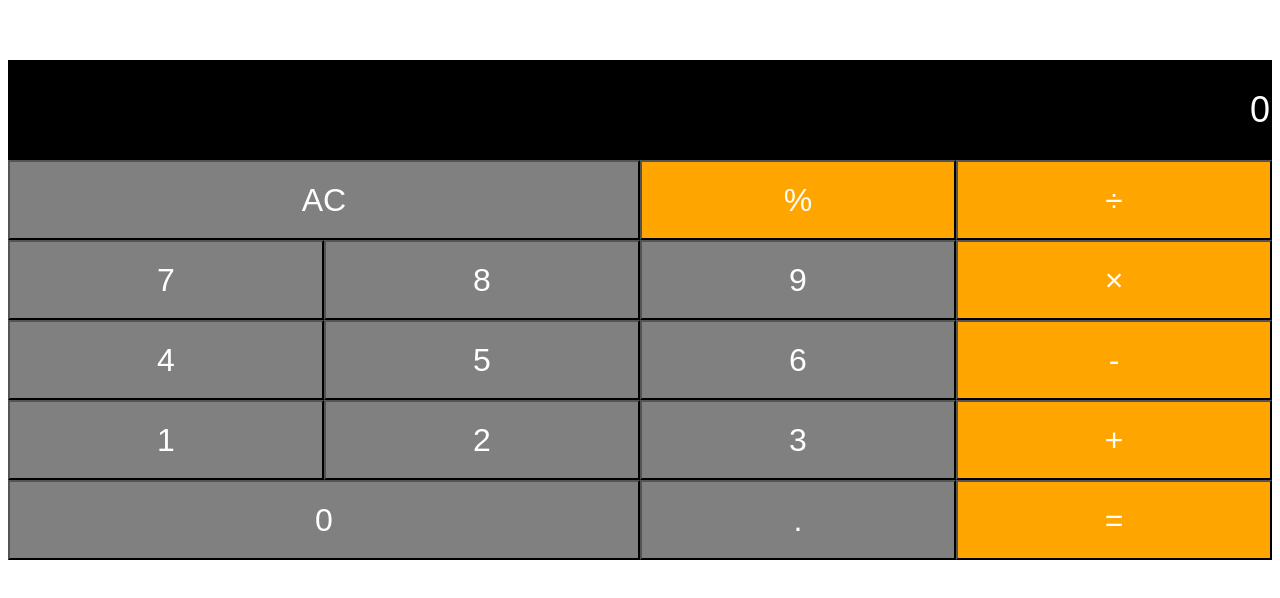
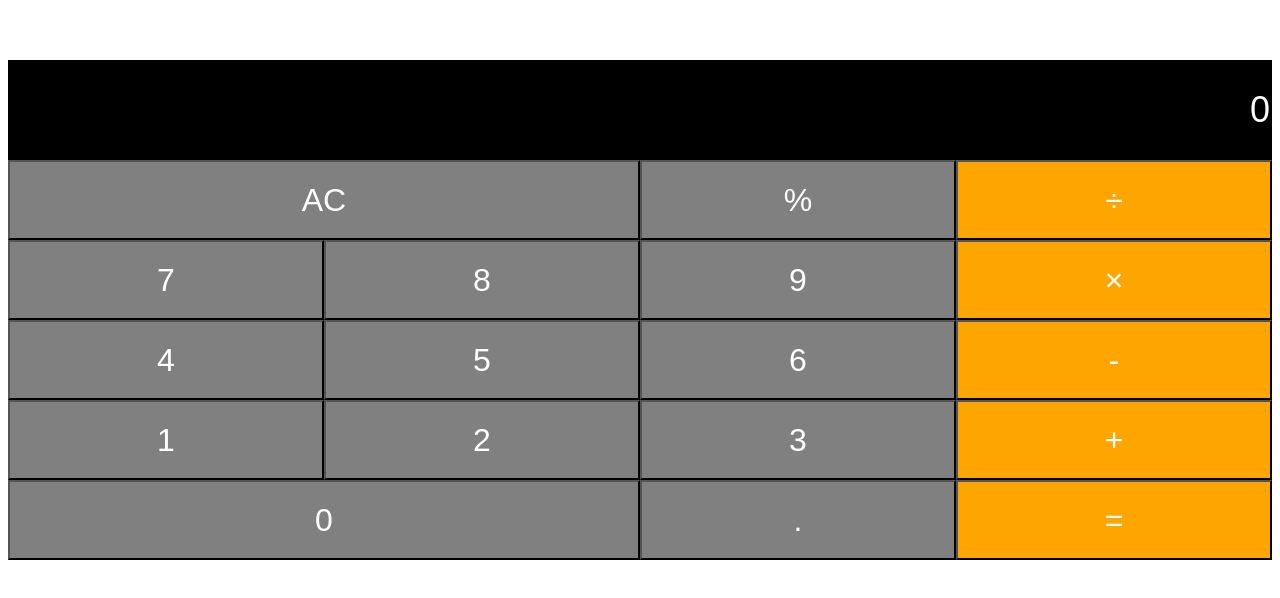
Before and after one commit to Alfabear57/Alfabear57.github.io-calc, a plain HTML site: page index.html in a window 1280 px wide. Shown: the part 148-746 px from the top of the page. Drawn offline with Linux system fonts and the light colour scheme.

Commit message:
Update index.html

```diff
--- a/index.html
+++ b/index.html
@@ -13,7 +13,7 @@
         <div class="calculator-keys">
           <div class="row">
             <button class="all-clear">AC</button>
-            <button class="operator">%</button>
+            <button class="percentage">%</button>
             <button class="operator" value="/">&divide;</button>
           </div>
           <div class="row">
```
